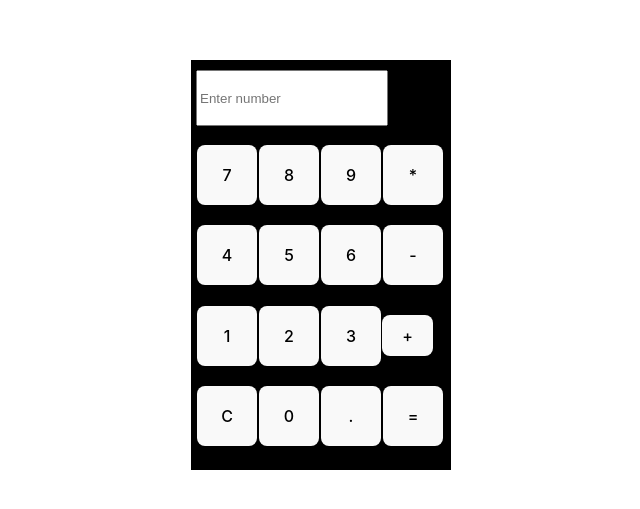
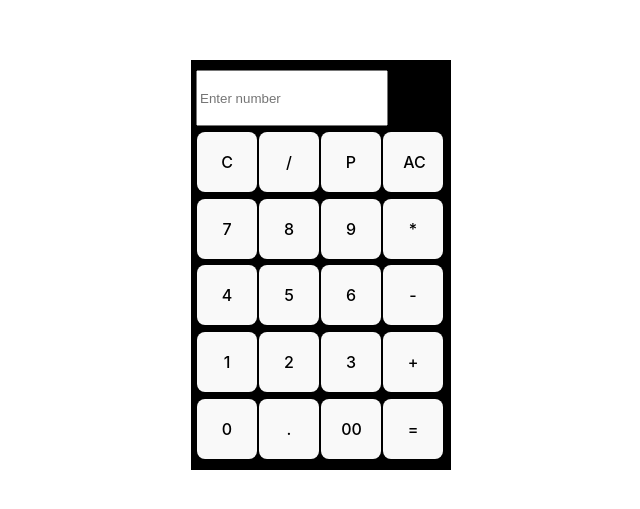
Before and after one commit to Harsh093-k/Calculator, a React (Vite) app: page / in a window 1280 px wide. Shown: the part 135-644 px from the top of the page, without its empty margins (319-959 px from the left). Built offline with nearby package versions, Linux system fonts and the light colour scheme.

Commit message:
Update Calculator.jsx

```diff
--- a/src/Calculator.jsx
+++ b/src/Calculator.jsx
@@ -12,7 +12,9 @@ export default function Calculator() {
   const handleClear = () => {
     setDigit("");
   };
-
+  const handlex =() =>{
+  setDigit(digit.slice(0, digit.length - 1)); // Removes the last character
+  };
   const handleCalculate = () => {
     try {
       setDigit(eval(digit));
@@ -27,6 +29,14 @@ export default function Calculator() {
 
         <Calculatorinput digit={digit}/>
 
+        <div className="container">
+        <button onClick={handleClear} class="btn">C</button>
+        <button onClick={() => handleBtn("/")} class="btn">/</button>
+        <button onClick={() => handleBtn("**")} class="btn">P</button>
+        <button onClick={handlex} class="btn">AC</button>
+
+
+        </div>
 
 
         <div className="container">
@@ -48,13 +58,14 @@ export default function Calculator() {
         <button onClick={() => handleBtn("1")} class="btn">1</button>
         <button onClick={() => handleBtn("2")} class="btn">2</button>
         <button onClick={() => handleBtn("3")} class="btn">3</button>
-        <button onClick={() => handleBtn("+")} class="btn-1">+</button>
+        <button onClick={() => handleBtn("+")} class="btn">+</button>
         </div>
 
         <div className="container">
-        <button onClick={handleClear} class="btn">C</button>
+
        <button onClick={() => handleBtn("0")} class="btn"  >  0</button>
         <button onClick={() => handleBtn(".")} class="btn">.</button>
+        <button onClick={() => handleBtn("00")} class="btn"  >  00</button>
         <button onClick={handleCalculate} class="btn">=</button>
 
       </div>
```
